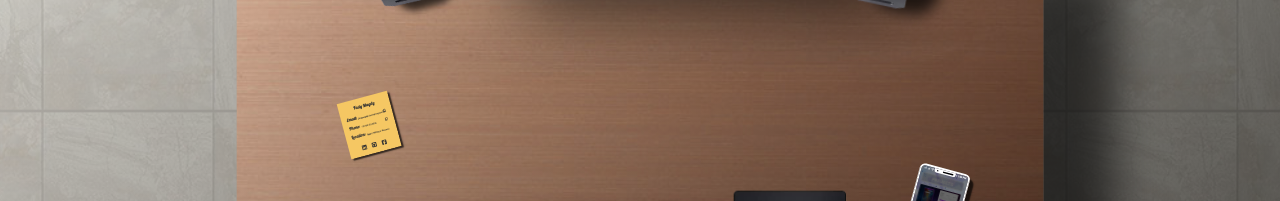
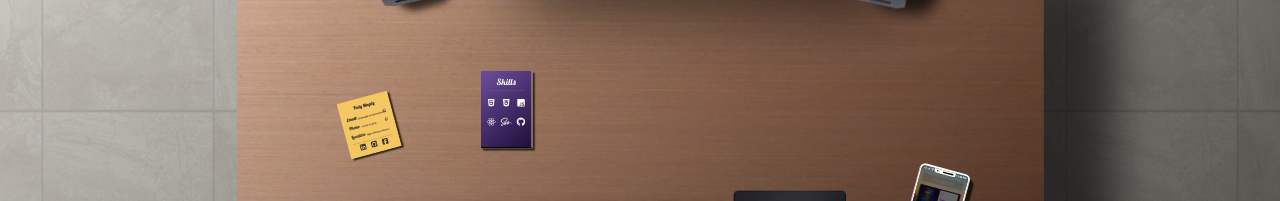
Before and after one commit to Fady-Magdy/portfolio, a React (Create React App) app: page / in a window 1280 px wide. Shown: the part 181-382 px from the top of the page. Built offline with nearby package versions, Linux system fonts and the light colour scheme.

Commit message:
Added Skills Book

```diff
--- a/src/App.js
+++ b/src/App.js
@@ -16,6 +16,7 @@ function App() {
   const musicRef = useRef(null);
   const [secretMsg, setSecretMsg] = useState(false);
   const [secretUsed, setSecretUsed] = useState(false);
+  const [itemInUse , setItemInUse] = useState(false)
   const PlayMusic = () => {
     musicRef.current.volume = 0.1;
     if (musicOn) {
@@ -73,7 +74,7 @@ function App() {
             </div>
           )}
         </div>
-        <Table PlayMusic={PlayMusic} musicOn={musicOn} PlayAudio={PlayAudio} />
+        <Table itemInUse={itemInUse} setItemInUse={setItemInUse} PlayMusic={PlayMusic} musicOn={musicOn} PlayAudio={PlayAudio} />
         </div>
       </div>
       <audio ref={musicRef} src={Music} loop></audio>
--- /dev/null
+++ b/src/components/book/Book.jsx
@@ -0,0 +1,76 @@
+import { useState, useRef } from "react";
+import "./book.scss";
+import tap from "../../audio/tap.mp3";
+import hoverSound from "../../audio/hoversound.mp3";
+import drop from "../../audio/drop.mp3";
+export default function Book(props) {
+  const [scale, setScale] = useState(true);
+  const [hover, setHover] = useState(true);
+  const [entered, setEntered] = useState(false);
+  const phone = useRef(null);
+  return (
+    <div
+      onMouseEnter={() => {
+        if (!entered) {
+          props.PlayAudio(hoverSound);
+        }
+      }}
+      onMouseLeave={() => {
+        if (entered) {
+          setScale(true);
+          setHover(true);
+          setEntered(false);
+          setTimeout(() => {
+            props.PlayAudio(drop);
+          }, 220);
+          props.setItemInUse(false);
+        }
+      }}
+      onClick={(e) => {
+        if (!props.itemInUse) {
+          setScale(false);
+          setHover(false);
+          if (!entered) {
+            props.PlayAudio(tap);
+          }
+          setTimeout(() => {
+            e.target.onMouseEnter = setEntered(true);
+          }, 400);
+          props.setItemInUse(true);
+        }
+      }}
+      ref={phone}
+      className={`book ${scale ? "scale" : "noScale"} ${hover ? "hover" : ""}`}
+    >
+      <div className="item-title">Skills</div>
+      <h1>Skills</h1>
+      <hr />
+      <div className="skills-icons">
+        <span>
+          <i className="fa-brands fa-html5"></i>
+          <p>HTML</p>
+        </span>
+        <span>
+          <i className="fa-brands fa-css3-alt"></i>
+          <p>CSS</p>
+        </span>
+        <span>
+          <i className="fa-brands fa-square-js"></i>
+          <p>JavaScript</p>
+        </span>
+        <span>
+          <i className="fa-brands fa-react"></i>
+          <p>React</p>
+        </span>
+        <span>
+          <i className="fa-brands fa-sass"></i>
+          <p>Sass</p>
+        </span>
+        <span>
+          <i className="fa-brands fa-github"></i>
+          <p>GitHub</p>
+        </span>
+      </div>
+    </div>
+  );
+}
--- /dev/null
+++ b/src/components/book/book.scss
@@ -0,0 +1,108 @@
+.book {
+  position: absolute;
+  transform: scale(0.15);
+  width: 30vw;
+  min-height: 20px;
+  aspect-ratio: 1/1.5;
+  border-radius: 5px;
+  background: linear-gradient(140deg, rgb(108, 78, 156), rgb(32, 15, 59));
+  transition: 1s;
+  z-index: 2;
+  color: rgb(255, 255, 255);
+  display: flex;
+  flex-direction: column;
+  align-items: center;
+  padding: 20px;
+  border-bottom: solid 10px black;
+  border-right: solid 10px rgb(143, 143, 143);
+  cursor: default;
+
+  h1 {
+    font-family: "lobster", sans-serif;
+    font-weight: 400;
+    margin: 20px;
+    font-size: 5rem;
+  }
+  hr {
+    width: 80%;
+    opacity: 0.4;
+  }
+  .skills-icons {
+    width: 100%;
+    display: flex;
+    justify-content: center;
+    flex-wrap: wrap;
+    padding-top: 35px;
+    overflow: hidden;
+    gap: 20px;
+    span {
+      position: relative;
+      height: 100px;
+      aspect-ratio: 1/1;
+      display: flex;
+      justify-content: center;
+      align-items: center;
+      margin-bottom: 30px;
+      transition: 0.6s;
+      border: 2px solid transparent;
+      border-radius: 5px;
+      &:hover {
+        transition: 0.2s;
+        border: 2px solid #fff;
+        p {
+          transition: 0.2s;
+          opacity: 1;
+        }
+      }
+      i {
+        font-size: 70px;
+      }
+      p {
+        position: absolute;
+        top: -50px;
+        font-size: 18px;
+        letter-spacing: 2px;
+        opacity: 0;
+        transition: 0.6s;
+      }
+    }
+  }
+}
+
+p::selection {
+  background-color: #fff;
+}
+.table {
+  .book {
+    &.scale {
+      top: -10%;
+      left: 12%;
+      h1 {
+        font-size: 5vw;
+      }
+      .skills-icons {
+        span {
+          height: 7vw;
+          width: 7vw;
+          display: flex;
+          justify-content: center;
+          align-items: center;
+          margin-bottom: 30px;
+          i {
+            font-size: 5vw;
+          }
+          .soon {
+            font-size: 2vw;
+          }
+        }
+      }
+    }
+    &.noScale {
+      margin-top: 20px;
+      top: 40vh;
+      left: 50%;
+      transform: translate(-50%, -50%);
+      width: 450px;
+    }
+  }
+}
--- a/src/components/note/Note.jsx
+++ b/src/components/note/Note.jsx
@@ -24,9 +24,11 @@ export default function Note(props) {
           setTimeout(() => {
             props.PlayAudio(drop);
           }, 220);
+          props.setItemInUse(false)
         }
       }}
       onClick={(e) => {
+        if (!props.itemInUse) {
           setScale(false);
           setHover(false);
           if (!entered) {
@@ -35,6 +37,8 @@ export default function Note(props) {
           setTimeout(() => {
             e.target.onMouseEnter = setEntered(true);
           }, 400);
+          props.setItemInUse(true)
+        }
       }}
       ref={phone}
       className={`note ${scale ? "scale" : "noScale"} ${hover ? "hover" : ""}`}
@@ -72,6 +76,7 @@ export default function Note(props) {
             <h1>Location: </h1>
             <p>Egypt (Willing to Relocate)</p>
           </div>
+          <hr />
           <div className="note-links">
             <a
               target="blank"
--- a/src/components/note/note.scss
+++ b/src/components/note/note.scss
@@ -9,6 +9,7 @@
   z-index: 2;
   color: #333;
   cursor: default;
+
   .note-inside {
     width: 100%;
     height: 100%;
@@ -65,6 +66,11 @@
         }
       }
     }
+    hr {
+      margin-top: 20px;
+      color: #000;
+      border: solid 1px rgba(0, 0, 0, 0.438);
+    }
     .note-links {
       position: absolute;
       width: 100%;
@@ -78,10 +84,10 @@
         i {
           text-decoration: none;
           color: #333;
-          font-size: 40px;
+          font-size: 50px;
           transition: 0.2s;
           &:hover {
-            color: rgb(122, 0, 236);
+            color: rgb(112, 2, 255);
           }
         }
       }
@@ -97,6 +103,7 @@ p::selection {
     &.scale {
       top: 10%;
       left: -5%;
+
     }
     &.noScale {
       margin-top: 20px;
--- a/src/components/phone/Phone.jsx
+++ b/src/components/phone/Phone.jsx
@@ -46,9 +46,11 @@ export default function Phone(props) {
           setTimeout(() => {
             props.PlayAudio(drop);
           }, 220);
+          props.setItemInUse(false)
         }
       }}
       onClick={(e) => {
+        if (!props.itemInUse) {
           setScale(false);
           setHover(false);
           if (!entered) {
@@ -57,6 +59,8 @@ export default function Phone(props) {
           setTimeout(() => {
             e.target.onMouseEnter = setEntered(true);
           }, 400);
+          props.setItemInUse(true)
+        }
       }}
       ref={phone}
       className={`phone ${scale ? "scale" : "noScale"} ${hover ? "hover" : ""}`}
--- a/src/components/phone/phone.scss
+++ b/src/components/phone/phone.scss
@@ -10,7 +10,7 @@
   border-radius: 40px;
   border: 14px solid rgb(255, 255, 255);
   transition: 1s;
-  z-index: 2;
+  z-index: 3;
   cursor: default;
 
   .phone-left-shine,
--- a/src/components/table/Table.jsx
+++ b/src/components/table/Table.jsx
@@ -1,6 +1,7 @@
 import { useRef, useState } from "react";
 import React from "react";
 import Note from "../note/Note";
+import Book from "../book/Book";
 import Phone from "../phone/Phone";
 import "./table.scss";
 
@@ -15,14 +16,20 @@ import video from "../../images/video.mp4";
 import tableKnock from "../../audio/table-knock.mp3";
 import keyboardClick from "../../audio/keyboard-click.mp3";
 import mouseClick from "../../audio/mouse-click.mp3";
+import { useEffect } from "react";
 
 export default function Table(props) {
   const videoRef = useRef();
-  const [videoOn, setVideoOn] = useState(true);
+  const [videoOn, setVideoOn] = useState(false);
   function videoPlay() {
     videoOn ? videoRef.current.pause() : videoRef.current.play();
     setVideoOn(!videoOn);
   }
+  useEffect(() => {
+    setTimeout(() => {
+      setVideoOn(true);
+    }, 5000);
+  }, []);
   return (
     <div className="table">
       <div
@@ -33,6 +40,8 @@ export default function Table(props) {
       ></div>
       <div className="monitor">
         <div className="monitor-screen">
+          <h1>Fady Magdy</h1>
+          {videoOn && (
             <video
               ref={videoRef}
               src={video}
@@ -40,6 +49,7 @@ export default function Table(props) {
               autoPlay={videoOn ? "autoplay" : ""}
               muted
             ></video>
+          )}
         </div>
         <img src={Monitor} alt="" draggable="false" onClick={videoPlay} />
       </div>
@@ -51,8 +61,7 @@ export default function Table(props) {
       >
         <img src={Keyboard} alt="" draggable="false" />
       </div>
-      <div
-        className="mouse-pad">
+      <div className="mouse-pad">
         <img src={mousePad} alt="" draggable="false" />
         <div
           className="mouse"
@@ -63,7 +72,6 @@ export default function Table(props) {
           <img src={mouse} alt="" draggable="false" />
         </div>
       </div>
-
       <div className="speaker speaker-right" onClick={props.PlayMusic}>
         <img src={speaker} alt="" draggable="false" />
         <div className={` ${props.musicOn && "sound-wave"}`}>
@@ -78,8 +86,21 @@ export default function Table(props) {
           <div className="circle circle2 "></div>
         </div>
       </div>
-      <Phone PlayAudio={props.PlayAudio} />
-      <Note PlayAudio={props.PlayAudio} />
+      <Phone
+        PlayAudio={props.PlayAudio}
+        itemInUse={props.itemInUse}
+        setItemInUse={props.setItemInUse}
+      />
+      <Book
+        PlayAudio={props.PlayAudio}
+        itemInUse={props.itemInUse}
+        setItemInUse={props.setItemInUse}
+      />
+      <Note
+        PlayAudio={props.PlayAudio}
+        itemInUse={props.itemInUse}
+        setItemInUse={props.setItemInUse}
+      />
     </div>
   );
 }
--- a/src/style/app.scss
+++ b/src/style/app.scss
@@ -153,7 +153,8 @@ body {
 // For all items on Table
 
 .phone,
-.note {
+.note,
+.book {
   .item-title {
     left: 50%;
     transform: translateX(-50%) scale(0.4);
@@ -177,8 +178,9 @@ body {
     transform: scale(0.25) translate(20px, -40%) rotate(0deg);
     box-shadow: 200px 200px 80px rgba(0, 0, 0, 0.3);
     filter: brightness(1.2);
-    z-index: 3;
-    &.note {
+    z-index: 2;
+    &.note,
+    &.book {
       box-shadow: 200px 200px 80px rgba(0, 0, 0, 0.3);
     }
     .item-title {
@@ -205,7 +207,8 @@ body {
     left: 65%;
     z-index: 1;
     cursor: pointer;
-    &.note {
+    &.note,
+    &.book {
       box-shadow: 15px 15px 10px rgba(0, 0, 0, 0.7);
     }
     .screen-content {
@@ -277,7 +280,7 @@ body {
         .monitor {
           .monitor-screen {
             height: 63%;
-            transform: translate(-50% , -50%)perspective(400px) rotateX(-53deg) ;
+            transform: translate(-50%, -50%) perspective(400px) rotateX(-53deg);
           }
         }
       }
@@ -306,10 +309,10 @@ body {
             }
             .monitor-screen {
               height: 76%;
-              transform: translate(-50% , -50%)perspective(400px) rotateX(-58deg) ;
+              transform: translate(-50%, -50%) perspective(400px)
+                rotateX(-58deg);
             }
           }
-
 
           .mouse {
             &::before {
@@ -330,7 +333,8 @@ body {
             transform: rotate(-15deg) translateX(-50%);
           }
           .phone,
-          .note {
+          .note ,
+          .book{
             .item-title {
               padding: 0 30px;
               width: auto;
@@ -421,7 +425,8 @@ body {
             }
             .monitor-screen {
               height: 90% !important;
-              transform: translate(-50% , -50%)perspective(400px) rotateX(-65deg) !important ;
+              transform: translate(-50%, -50%) perspective(400px)
+                rotateX(-65deg) !important ;
             }
           }
           .keyboard {
@@ -493,23 +498,19 @@ body {
             }
             .monitor-screen {
               height: 115% !important;
-              transform: translate(-50% , -50%)perspective(400px) rotateX(-70deg) !important ;
+              transform: translate(-50%, -50%) perspective(400px)
+                rotateX(-70deg) !important ;
             }
           }
           .keyboard {
             left: 35vw;
           }
           .mouse-pad {
-              right: 30vw;
+            right: 30vw;
           }
           .phone {
             &.noScale {
               transform: scale(0.6) translate(-70%, -81%) rotate(-90deg) !important;
-            }
-          }
-          .note {
-            &.noScale {
-              transform: scale(0, 7) translate(-50%, -50%) rotate(-90deg);
             }
           }
         }
@@ -559,51 +560,30 @@ body {
           .monitor {
             .monitor-screen {
               height: 78%;
-              transform: translate(-50% , -50%)perspective(400px) rotateX(-62deg) ;
+              transform: translate(-50%, -50%) perspective(400px)
+                rotateX(-62deg);
             }
           }
           .phone,
-          .note {
+          .note,
+          .book {
             &.hover:hover {
               box-shadow: 100px 100px 30px rgba(0, 0, 0, 0.3);
             }
             &.scale {
               box-shadow: 10px 10px 10px rgba(0, 0, 0, 0.6);
-              top: calc(50% - 15vw);
+              top: calc(50% - 18vw);
             }
             &.noScale {
               top: 60%;
               left: 45%;
               transform: scale(0.8) translate(-55%, -60%) rotate(-90deg);
-              .note-inside {
-                h1 {
-                  font-size: 20px;
-                }
-                p {
-                  font-size: 12px;
-                }
-              }
             }
           }
-          .note {
+          .note , .book {
             &.noScale {
-              width: 300px;
-              transform: scale(1) translate(-50%, -53%) rotate(-90deg);
-              .note-inside {
-                padding: 20px;
-                h1 {
-                  font-size: 17px;
-                }
-                span {
-                  font-size: 16px;
-                }
-                i {
-                  font-size: 30px;
-                }
-                p {
-                  margin: 20px 0;
-                }
-              }
+              top: 35%;
+              transform: scale(0.8) translate(-50%, -50%) rotate(-90deg);
             }
           }
           .keyboard {
```
Also changed, not shown: src/components/table/table.scss (+30 -1 lines), src/images/phone-wallpaper.jpg. Lines whose indentation alone changed are shown as unchanged.
